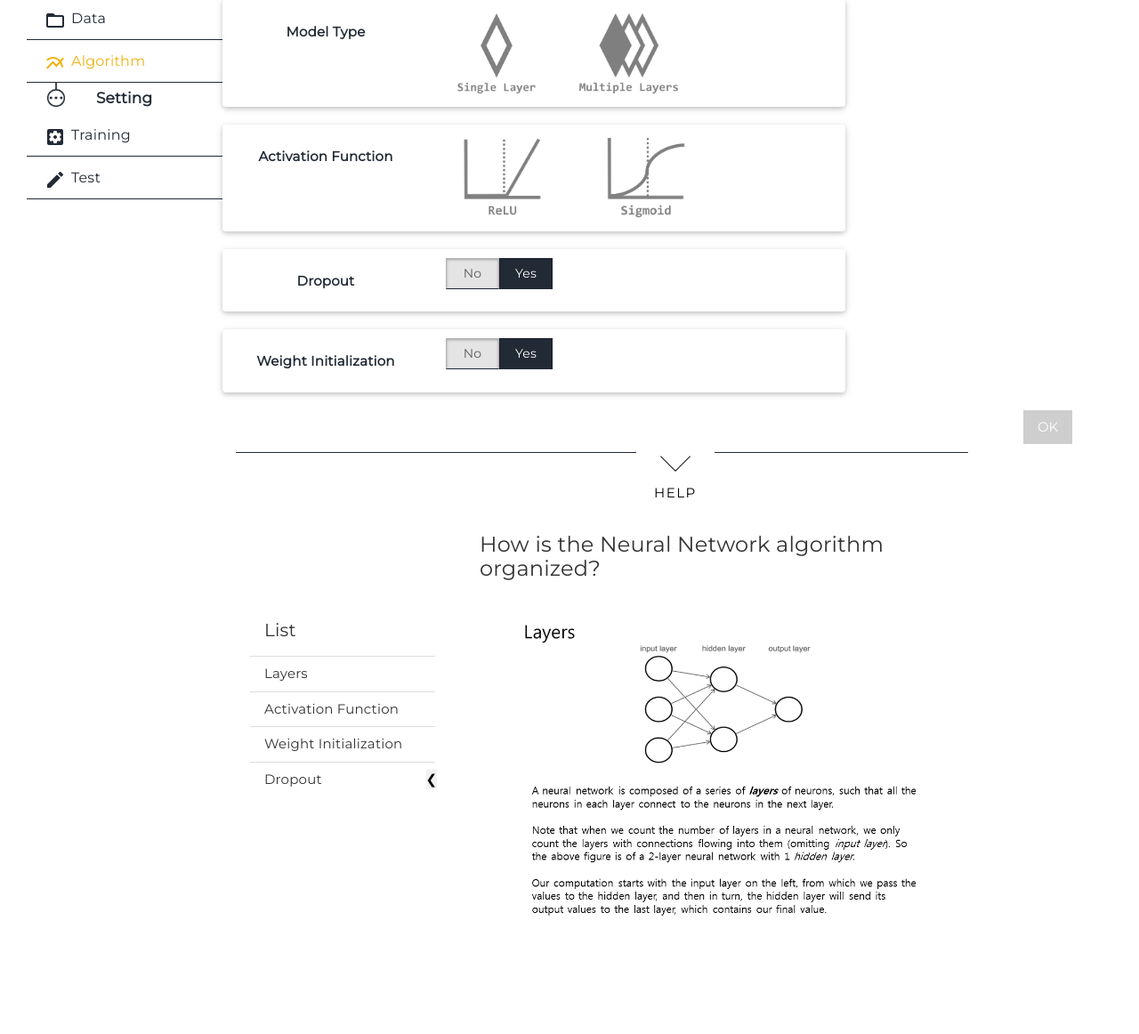
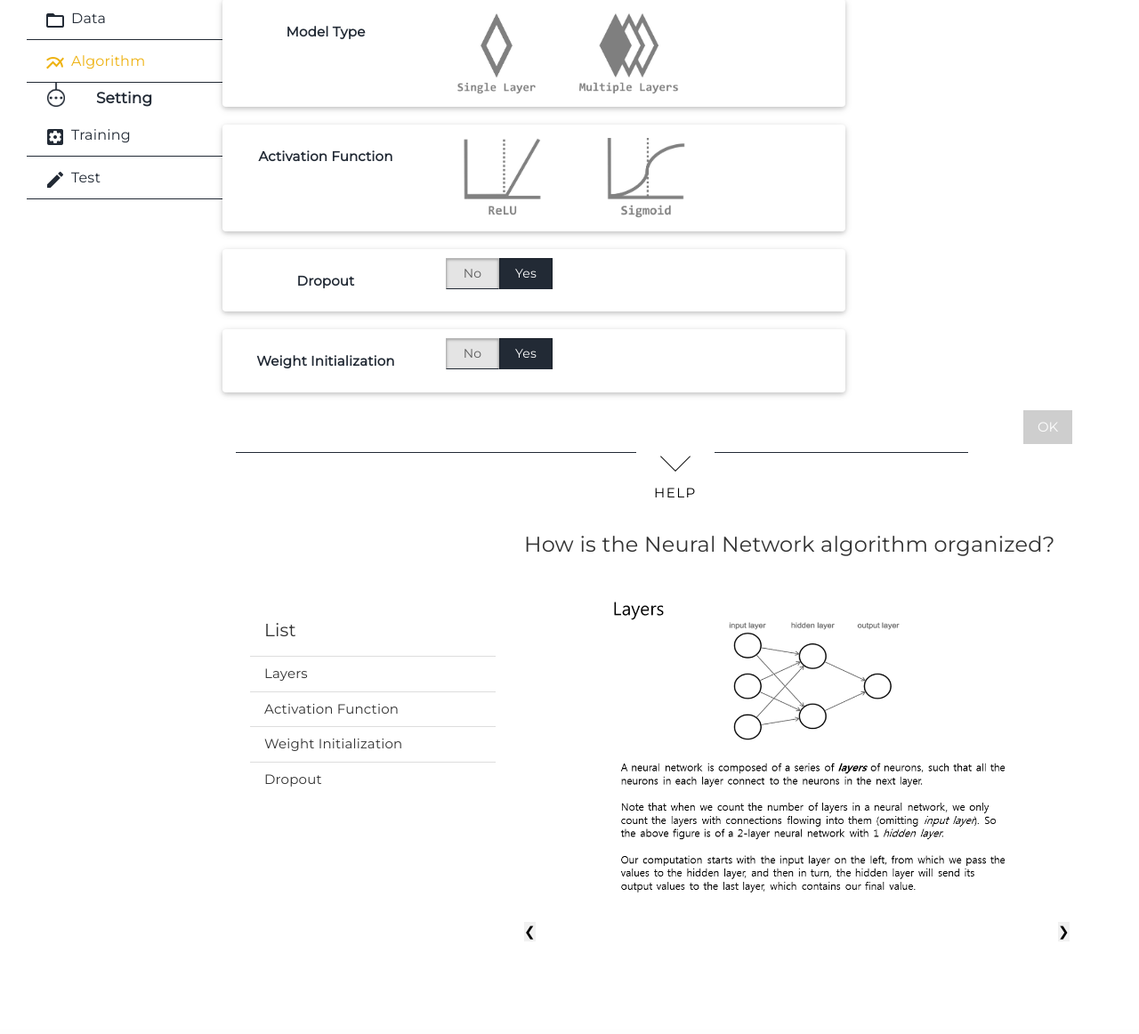
Before and after one commit to yhi00240/practice, a Django app: page /1/algorithm/ in a window 1280 px wide. Shown: the part 172-1334 px from the top of the page at 89% size. After the commit the page ends 1230 px from the top, so only its background shows below. Run offline with Django 3.2, Linux system fonts and the light colour scheme; some libraries are stand-ins or nearby versions.

Commit message:
fixed help

```diff
--- a/practice/static/practice/css/base.css
+++ b/practice/static/practice/css/base.css
@@ -148,7 +148,6 @@ body .slideshow {
   height : 400px;
   background-color : #ffffff;
   overflow : none;
-  margin-left : 200px;
 }
 
 body .slideshow img {
@@ -158,6 +157,15 @@ body .slideshow img {
   right : 0;
   bottom : 0;
   display : none;
+}
+
+.w3-left {
+  position : absolute;
+}
+
+.w3-right {
+  position : absolute;
+  margin-left : 600px;
 }
 
 body .help {
@@ -330,10 +338,6 @@ body #section02 {
   margin-top : -30px;
 }
 
-body #section02 h3 {
-  margin-left : 250px;
-}
-
 body #section01 a {
   padding-top : 45px;
   padding-left : 20px;
--- a/practice/templates/practice/algorithm.html
+++ b/practice/templates/practice/algorithm.html
@@ -37,7 +37,7 @@
 
 {% block help %}
 <div class="w3-cell-row">
-  <div class="w3-container w3-cell w3-left" style="margin-right:-300px">
+  <div class="w3-container w3-cell">
     <br><br><br><br>
     <ul class="w3-ul">
       <li><h4>List</h4></li>
@@ -47,27 +47,27 @@
       <li><span onClick="getIndex(12)">Dropout</span></li>
     </ul>
   </div>
-  <div class="w3-container w3-cell">
+  <div class="w3-container">
     <h3>How is the Neural Network algorithm organized?</h3>
     <div class="slideshow">
-      <img src="{% static 'practice/images/ppt/algorithm (1).png' %}" width="auto" height="400" alt="first image">
-      <img src="{% static 'practice/images/ppt/algorithm (2).png' %}" width="auto" height="400" alt="second image">
-      <img src="{% static 'practice/images/ppt/algorithm (3).png' %}" width="auto" height="400" alt="third image">
-      <img src="{% static 'practice/images/ppt/algorithm (4).png' %}" width="auto" height="400" alt="fourth image">
-      <img src="{% static 'practice/images/ppt/algorithm (5).png' %}" width="auto" height="400" alt="first image">
-      <img src="{% static 'practice/images/ppt/algorithm (6).png' %}" width="auto" height="400" alt="second image">
-      <img src="{% static 'practice/images/ppt/algorithm (7).png' %}" width="auto" height="400" alt="third image">
-      <img src="{% static 'practice/images/ppt/algorithm (8).png' %}" width="auto" height="400" alt="fourth image">
-      <img src="{% static 'practice/images/ppt/algorithm (9).png' %}" width="auto" height="400" alt="first image">
-      <img src="{% static 'practice/images/ppt/algorithm (10).png' %}" width="auto" height="400" alt="second image">
-      <img src="{% static 'practice/images/ppt/algorithm (11).png' %}" width="auto" height="400" alt="third image">
-      <img src="{% static 'practice/images/ppt/algorithm (12).png' %}" width="auto" height="400" alt="fourth image">
-      <img src="{% static 'practice/images/ppt/algorithm (13).png' %}" width="auto" height="400" alt="first image">
-      <img src="{% static 'practice/images/ppt/algorithm (14).png' %}" width="auto" height="400" alt="second image">
+      <img src="{% static 'practice/images/ppt/algorithm (1).png' %}" width="auto" height="400">
+      <img src="{% static 'practice/images/ppt/algorithm (2).png' %}" width="auto" height="400">
+      <img src="{% static 'practice/images/ppt/algorithm (3).png' %}" width="auto" height="400">
+      <img src="{% static 'practice/images/ppt/algorithm (4).png' %}" width="auto" height="400">
+      <img src="{% static 'practice/images/ppt/algorithm (5).png' %}" width="auto" height="400">
+      <img src="{% static 'practice/images/ppt/algorithm (6).png' %}" width="auto" height="400">
+      <img src="{% static 'practice/images/ppt/algorithm (7).png' %}" width="auto" height="400">
+      <img src="{% static 'practice/images/ppt/algorithm (8).png' %}" width="auto" height="400">
+      <img src="{% static 'practice/images/ppt/algorithm (9).png' %}" width="auto" height="400">
+      <img src="{% static 'practice/images/ppt/algorithm (10).png' %}" width="auto" height="400">
+      <img src="{% static 'practice/images/ppt/algorithm (11).png' %}" width="auto" height="400">
+      <img src="{% static 'practice/images/ppt/algorithm (12).png' %}" width="auto" height="400">
+      <img src="{% static 'practice/images/ppt/algorithm (13).png' %}" width="auto" height="400">
+      <img src="{% static 'practice/images/ppt/algorithm (14).png' %}" width="auto" height="400">
     </div>
-    <div class="w3-display-middle" style="width:70%">
-      <div class="w3-btn-floating w3-display-left w3-light-gray" style="margin-left:90px" onclick="getPrev()">&#10094;</div>
-      <div class="w3-btn-floating w3-display-right w3-light-gray" onclick="getNext()">&#10095;</div>
+    <div class="w3-middle">
+      <div class="w3-btn-floating w3-left w3-light-gray"  onclick="getPrev()">&#10094;</div>
+      <div class="w3-btn-floating w3-right w3-light-gray" onclick="getNext()">&#10095;</div>
     </div>
   </div>
 </div>
```
Also changed, not shown: practice/templates/practice/data.html (+4 -4 lines), practice/templates/practice/training/training.html (+4 -4 lines).
